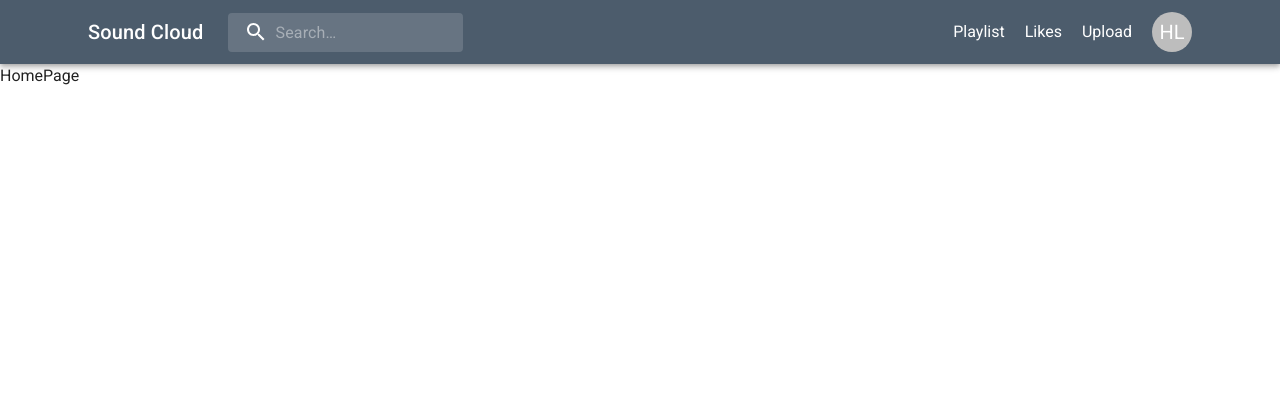
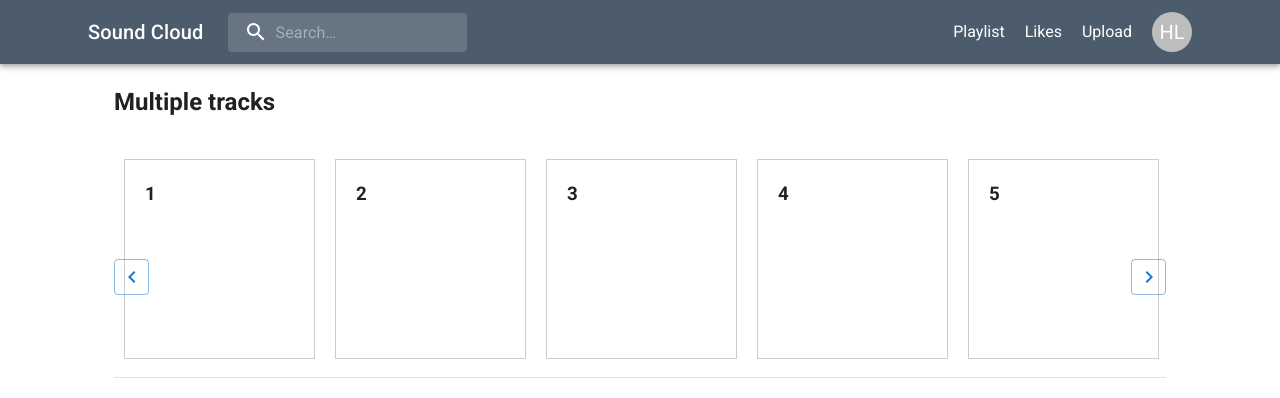
Before and after one commit to 12032002hailong/SoundCLoud_project_03-2024, a Next.js app: page / in a window 1280 px wide. Shown: the top 398 px of the page. Built offline with nearby package versions, Linux system fonts and the light colour scheme.

Commit message:
Design main content

```diff
--- a/package.json
+++ b/package.json
@@ -19,12 +19,15 @@
     "@mui/material": "5.14.7",
     "next": "13.4.19",
     "react": "18.2.0",
-    "react-dom": "18.2.0"
+    "react-dom": "18.2.0",
+    "react-slick": "0.29.0",
+    "slick-carousel": "^1.8.1"
   },
   "devDependencies": {
     "@types/node": "20.5.9",
     "@types/react": "18.2.21",
     "@types/react-dom": "18.2.7",
+    "@types/react-slick": "^0.23.13",
     "eslint": "8.48.0",
     "eslint-config-next": "13.4.19",
     "typescript": "5.2.2"
--- a/src/app/page.tsx
+++ b/src/app/page.tsx
@@ -1,5 +1,11 @@
 import AppHeader from "@/components/header/app.header";
+import MainSlider from "@/components/main/main.slider";
+import { Container } from "@mui/material";
 
 export default function HomePage() {
-  return <>HomePage</>;
+  return (
+    <Container>
+      <MainSlider />
+    </Container>
+  );
 }
--- /dev/null
+++ b/src/components/main/main.slider.tsx
@@ -0,0 +1,114 @@
+"use client";
+import React from "react";
+import "slick-carousel/slick/slick.css";
+import "slick-carousel/slick/slick-theme.css";
+import Slider from "react-slick";
+import { Settings } from "react-slick";
+import { Box, Button, Divider } from "@mui/material";
+import ChevronRightIcon from "@mui/icons-material/ChevronRight";
+import ChevronLeftIcon from "@mui/icons-material/ChevronLeft";
+const MainSlider = () => {
+  const NextArrow = (props: any) => {
+    return (
+      <Button
+        variant="outlined"
+        onClick={props.onClick}
+        sx={{
+          position: "absolute",
+          right: 0,
+          top: "50%",
+          zIndex: 2,
+          minWidth: 30,
+          width: 35,
+        }}
+      >
+        <ChevronRightIcon />
+      </Button>
+    );
+  };
+  const PreArrow = (props: any) => {
+    return (
+      <Button
+        variant="outlined"
+        onClick={props.onClick}
+        sx={{
+          position: "absolute",
+          top: "50%",
+          zIndex: 2,
+          minWidth: 30,
+          width: 35,
+        }}
+      >
+        <ChevronLeftIcon />
+      </Button>
+    );
+  };
+
+  const settings: Settings = {
+    dots: false,
+    infinite: true,
+    speed: 500,
+    slidesToShow: 5,
+    slidesToScroll: 1,
+    nextArrow: <NextArrow />,
+    prevArrow: <PreArrow />,
+  };
+  return (
+    <Box
+      sx={{
+        margin: "0 50px",
+        ".abc": {
+          padding: "0 10px",
+        },
+        h3: {
+          border: "1px solid #ccc",
+          padding: "20px",
+          height: "200px",
+        },
+      }}
+    >
+      <h2>Multiple tracks</h2>
+      <Slider {...settings}>
+        <div className="abc">
+          <h3>1</h3>
+        </div>
+        <div className="abc">
+          <h3>2</h3>
+        </div>
+        <div className="abc">
+          <h3>3</h3>
+        </div>
+        <div className="abc">
+          <h3>4</h3>
+        </div>
+        <div className="abc">
+          <h3>5</h3>
+        </div>
+        <div className="abc">
+          <h3>6</h3>
+        </div>
+        <div className="abc">
+          <h3>7</h3>
+        </div>
+        <div className="abc">
+          <h3>8</h3>
+        </div>
+        <div className="abc">
+          <h3>9</h3>
+        </div>
+        <div className="abc">
+          <h3>10</h3>
+        </div>
+        <div className="abc">
+          <h3>11</h3>
+        </div>
+        <div className="abc">
+          <h3>12</h3>
+        </div>
+      </Slider>
+      <Divider />
+    </Box>
+  );
+};
+
+export default MainSlider;
```
Also changed, not shown: 1 other file (tests, documents, lock files or other folders).
